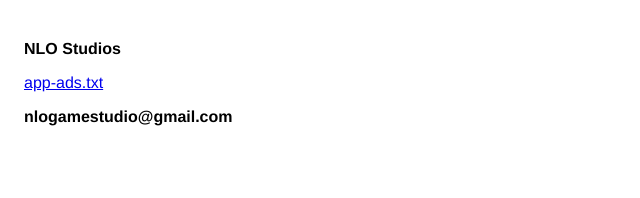
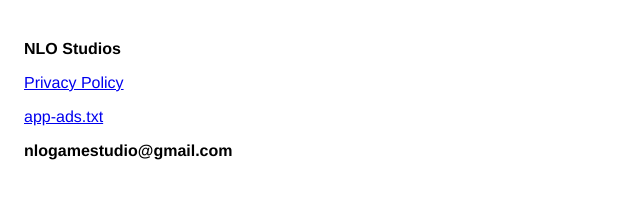
Before and after one commit to NLO-Studios/NLO-Studios.github.io, a plain HTML site: page index.html in a window 1280 px wide. Shown: the whole page, without its empty margins (0-640 px from the left). Drawn offline with Linux system fonts and the light colour scheme.

Commit message:
Update index.html

```diff
--- a/index.html
+++ b/index.html
@@ -4,10 +4,11 @@
 
         <meta charset="utf-8">
         <meta name="viewport" content="width=device-width">
-        <title>Privacy Policy</title>
+        <title>Homepage</title>
         <style> body { font-family: 'Helvetica Neue', Helvetica, Arial, sans-serif; padding:1em; } </style>
         <p><strong>NLO Studios</strong></p>
-        <p><a href="https://nlo-studios.github.io/app-ads.txt">app-ads.txt</strong></a></p>
+        <p><a href="https://nlo-studios.github.io/privacy-policy">Privacy Policy</a></p>
+        <p><a href="https://nlo-studios.github.io/app-ads.txt">app-ads.txt</a></p>
         <p><strong>nlogamestudio@gmail.com</strong></p>
     </body>
 </html>
```
